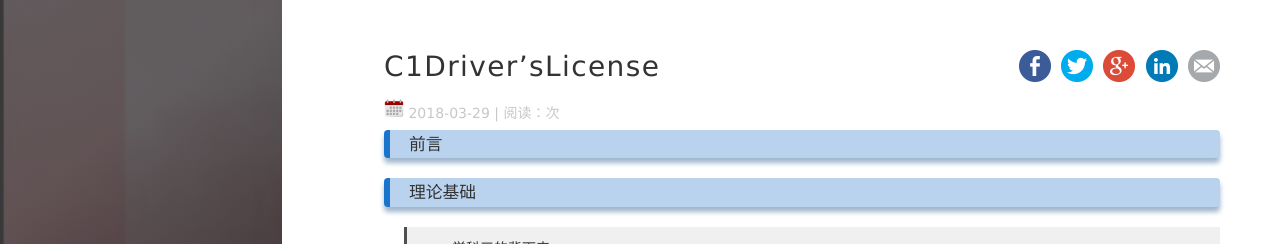
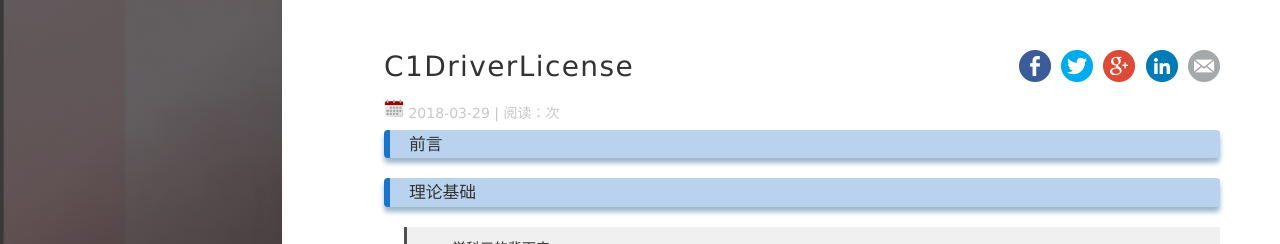
Before and after one commit to zhangkn/zhangkn.github.io, a Jekyll site: the page built from _posts/2018-03-29-C1DriverLicense.md, in a window 1280 px wide and 900 px high. Shown: the top 244 px of the window. Built offline with Jekyll 4.4.1, drawn with Linux system fonts in a browser that asks for light colours; nearby versions of some CDN libraries; comment, search, counter and statistics services are not loaded; some of the changed text lies outside the part shown.

Commit message:
C1DriverLicense.md

```diff
--- a/_posts/2018-03-29-C1Driver’sLicense.md
+++ b/_posts/2018-03-29-C1DriverLicense.md
@@ -1,6 +1,6 @@
 ---
 layout: post
-title: C1Driver’sLicense
+title: C1DriverLicense
 date: 2018-03-29
 tag: other
 site: https://zhangkn.github.io
```
Also changed, not shown: images/avatar.jpg, images/favicon.png.
